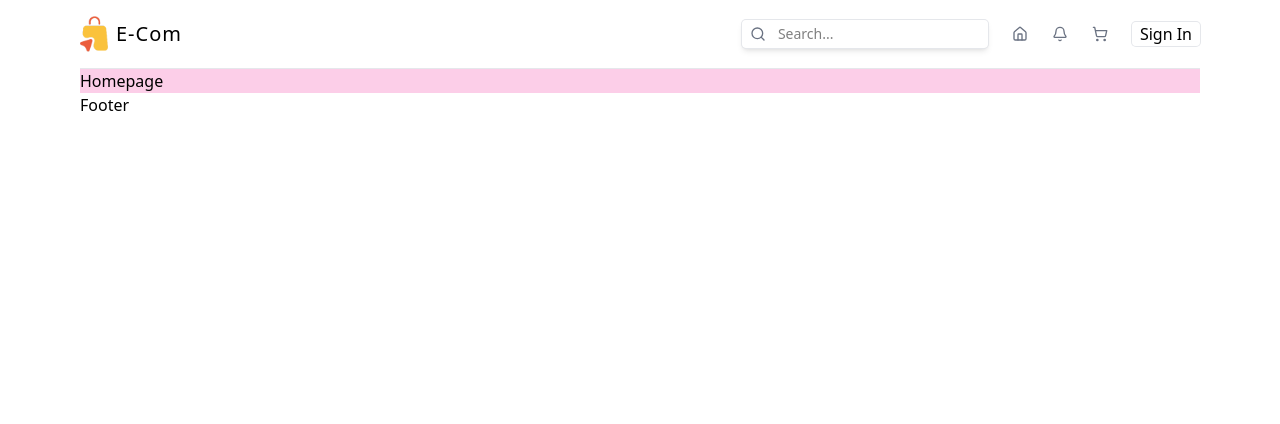
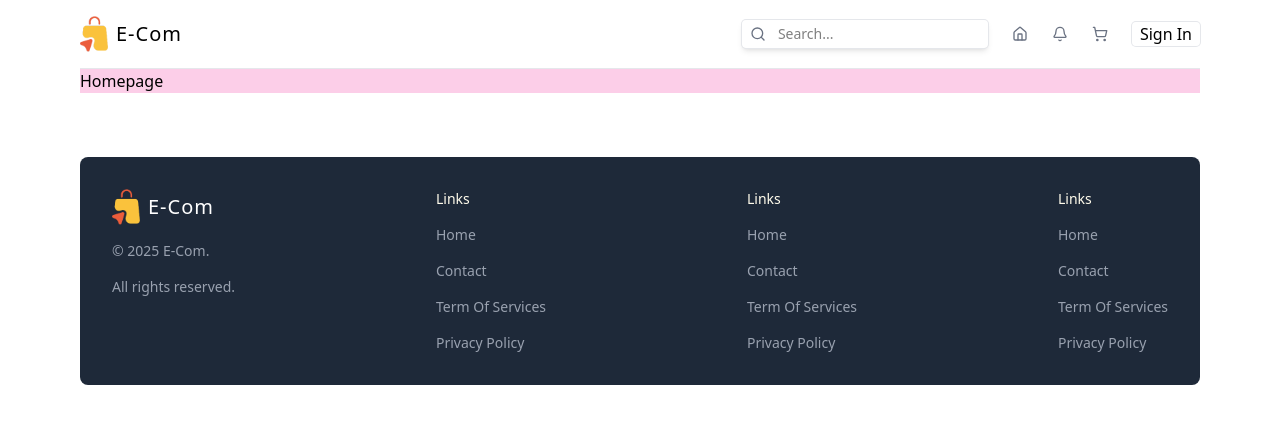
Before and after one commit to abdurrahmanmahmud5981/E-Com-Client, a Next.js app: page / in a window 1280 px wide. Shown: the top 424 px of the page. Built offline with nearby package versions, Linux system fonts and the light colour scheme.

Commit message:
UI:Footer design completed

```diff
--- a/src/components/Footer.tsx
+++ b/src/components/Footer.tsx
@@ -1,11 +1,51 @@
-import React from 'react'
+import Image from "next/image";
+import Link from "next/link";
+import React from "react";
 
-type Props = {}
+type Props = {};
 
 const Footer = (props: Props) => {
   return (
-    <div>Footer</div>
-  )
-}
+    <div className="mt-16 flex flex-col items-center gap-8 md:flex-row md:items-start md:justify-between md:gap-0 bg-gray-800 p-8 rounded-lg text-white">
+      <div className="flex flex-col items-center md:items-start gap-4">
+        <Link href={"/"} className="flex items-center">
+          <Image
+            src={"/logo.png"}
+            alt="E-Com"
+            width={36}
+            height={36}
+            className="h-6 w-6 md:w-9 md:h-9"
+          />
+          <p className="text-xl font-medium tracking-wider hidden md:block">
+            E-Com
+          </p>
+        </Link>
+        <p className="text-sm text-gray-400">© 2025 E-Com.</p>
+        <p className="text-sm text-gray-400"> All rights reserved.</p>
+      </div>
+      <div className="flex flex-col gap-4 text-sm text-gray-400 items-center md:items-start">
+        <p className="text-sm text-amber-50">Links</p>
+        <Link href={"/"}>Home</Link>
+        <Link href={"/contact"}>Contact</Link>
+        <Link href={"/"}>Term Of Services</Link>
+        <Link href={"/"}>Privacy Policy</Link>
+      </div>
+      <div className="flex flex-col gap-4 text-sm text-gray-400 items-center md:items-start">
+        <p className="text-sm text-amber-50">Links</p>
+        <Link href={"/"}>Home</Link>
+        <Link href={"/contact"}>Contact</Link>
+        <Link href={"/"}>Term Of Services</Link>
+        <Link href={"/"}>Privacy Policy</Link>
+      </div>
+      <div className="flex flex-col gap-4 text-sm text-gray-400 items-center md:items-start">
+        <p className="text-sm text-amber-50">Links</p>
+        <Link href={"/"}>Home</Link>
+        <Link href={"/contact"}>Contact</Link>
+        <Link href={"/"}>Term Of Services</Link>
+        <Link href={"/"}>Privacy Policy</Link>
+      </div>
+    </div>
+  );
+};
 
-export default Footer
+export default Footer;
```
